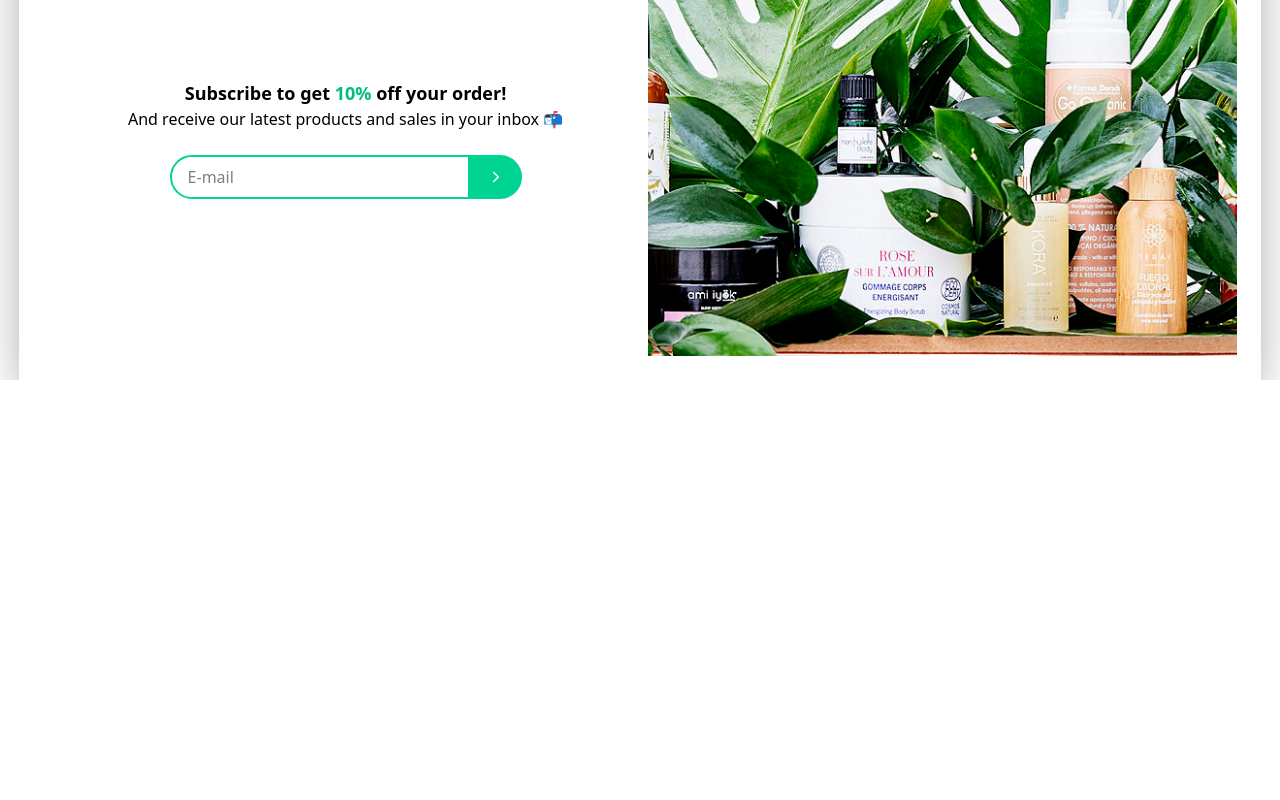
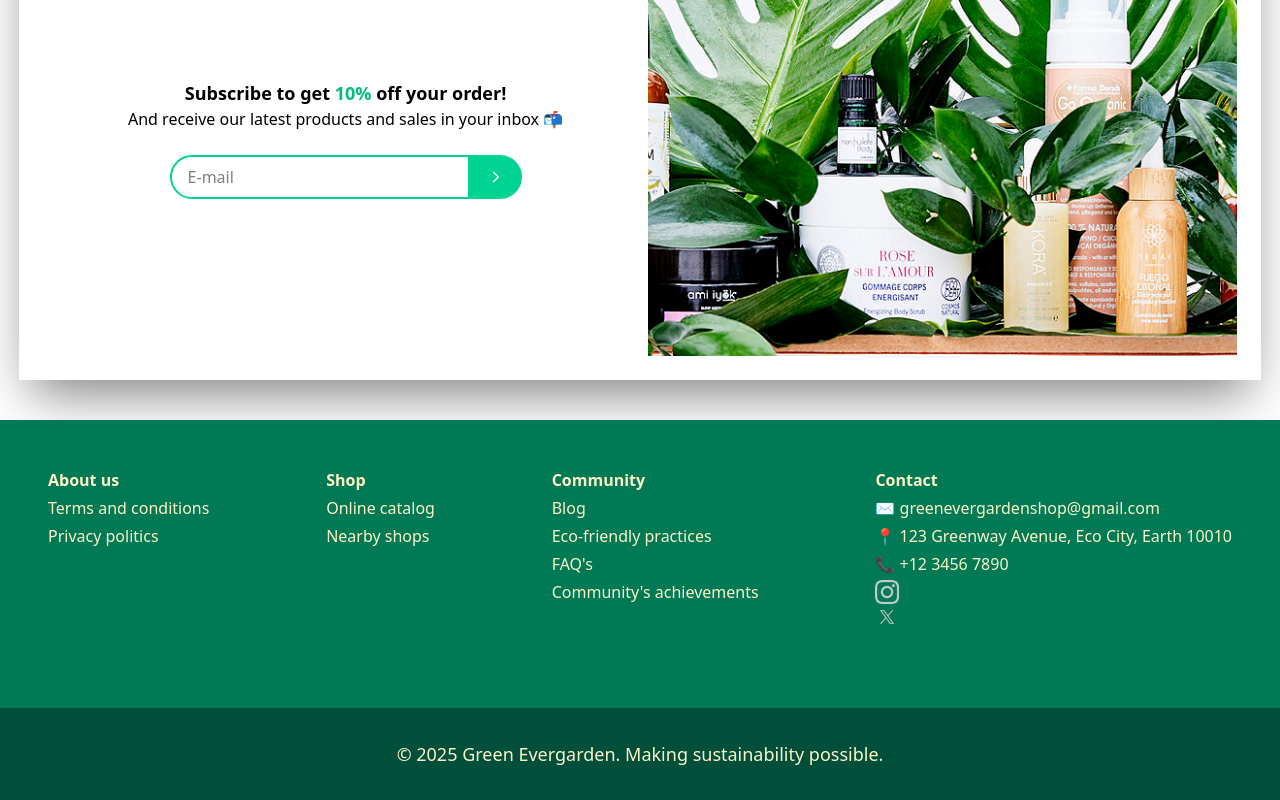
Before and after one commit to ThiagoDev1196/Green-Evergarden, a React (Vite) app: page / in a window 1280 px wide. Shown: the part 3354-4154 px from the top of the page. Before the commit the page ends 3734 px from the top, so only its background shows below. Built offline with nearby package versions, Linux system fonts and the light colour scheme.

Commit message:
adding footer

```diff
--- a/src/App.jsx
+++ b/src/App.jsx
@@ -6,6 +6,7 @@
 import Customers from './components/customers'
 import Incentive from './components/incentive'
 import Subscription from './components/subscription'
+import Footer from './components/footer'
 
 function App() {
 
@@ -23,12 +24,10 @@
       <Customers />
       <Incentive/>
       <Subscription />
-
-
     </main>
 
     <footer>
-      {/* Componente del footer  */}
+      <Footer />
     </footer>
 
     </>
--- /dev/null
+++ b/src/components/footer.jsx
@@ -0,0 +1,47 @@
+import React from "react";
+
+function Footer() {
+    return(
+        <div className="footer__container bg-emerald-700 text-amber-100 flex-col justify-center space-y-7 mt-10">
+
+            <div className="footer__items flex flex-col md:flex-row md:justify-between md:items-start p-6 space-y-7">
+
+            <ul className="f__about  space-y-1 md:px-8 lg:p-6">
+                <h3 className="font-semibold">About us</h3>
+                <li><a href="">Terms and conditions</a></li>
+                <li><a href="">Privacy politics</a></li>
+            </ul>
+
+            <ul className="f__shop  space-y-1 md:px-8 lg:p-6">
+                <h3 className="font-semibold">Shop</h3>
+                <li><a href="">Online catalog</a></li>
+                <li><a href="">Nearby shops</a></li>
+            </ul>
+
+            <ul className="f__community space-y-1 md:px-8 lg:p-6">
+                <h3 className="font-semibold">Community</h3>
+                <li><a href="">Blog</a></li>
+                <li><a href="">Eco-friendly practices</a></li>
+                <li><a href="">FAQ's</a></li>
+                <li><a href="">Community's achievements</a></li>
+            </ul>
+
+            <ul className="f__contact  space-y-1 md:px-8 lg:p-6">
+                <h3 className="font-semibold">Contact</h3>
+                <li><a href="">✉️ greenevergardenshop@gmail.com</a></li>
+                <li><a href="">📍 123 Greenway Avenue, Eco City, Earth 10010</a></li>
+                <li><a href="">📞 +12 3456 7890</a></li>
+                <li><a href=""><img className="w-6 invert-80" src="/instagram.png"/></a></li>
+                <li><a href=""><img className="w-6 invert-80" src="/x.png"/></a></li>
+            </ul>
+
+            </div>
+
+            <div className="bg-emerald-900 p-8 text-center md:text-lg">© 2025 Green Evergarden. Making sustainability possible.</div>
+
+
+        </div>
+    );
+}
+
+export default Footer
```
Also changed, not shown: public/instagram.png (added), public/x.png (added).
